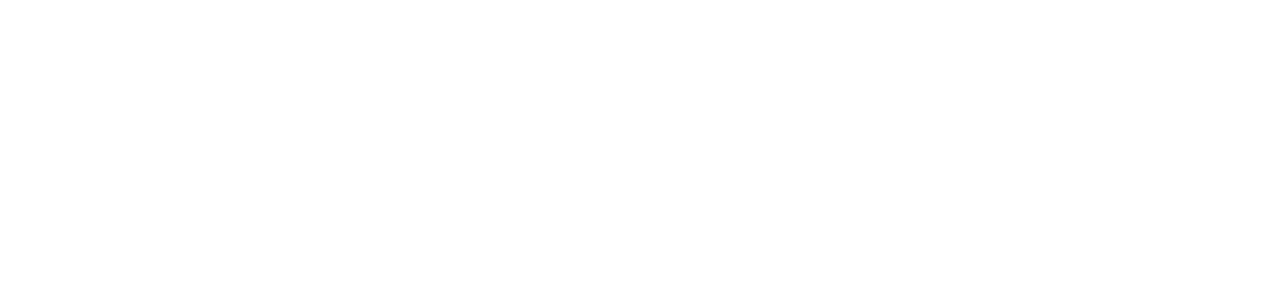
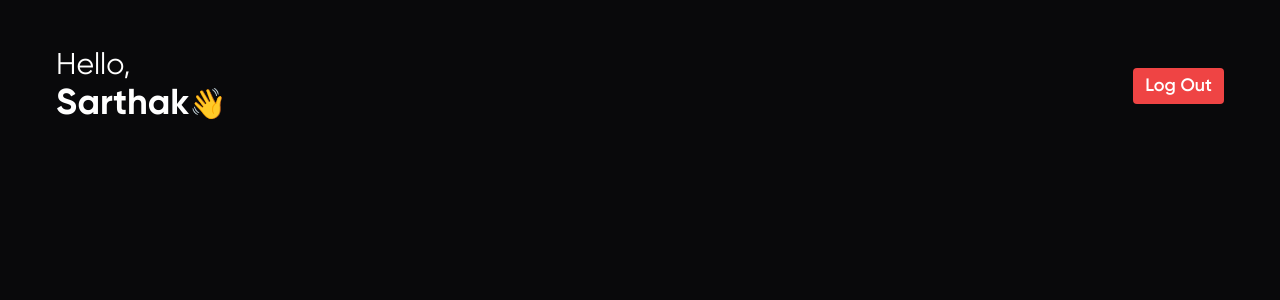
Before and after one commit to ad1tyac0des/Employee-Management-System, a React (Vite) app: page / in a window 1280 px wide. Shown: the top 300 px of the page. Built offline with nearby package versions, Linux system fonts and the light colour scheme.

Commit message:
feat: Implement Employee Header component

```diff
--- a/src/components/Dashboard/EmployeeDashboard/EmployeeDashboard.jsx
+++ b/src/components/Dashboard/EmployeeDashboard/EmployeeDashboard.jsx
@@ -4,7 +4,7 @@
 
 const EmployeeDashboard = () => {
     return (
-        <div>
+        <div className='w-full h-screen px-5 md:px-14 pt-10 md:pt-12 bg-zinc-950'>
             <EmployeeHeader />
             <EmployeeTaskSummary />
             <EmployeeTaskList />
--- a/src/components/Dashboard/EmployeeDashboard/EmployeeHeader.jsx
+++ b/src/components/Dashboard/EmployeeDashboard/EmployeeHeader.jsx
@@ -1,7 +1,8 @@
 const EmployeeHeader = () => {
     return (
-        <div>
-
+        <div className="flex items-center justify-between text-white">
+            <h1 className="text-2xl leading-none md:text-3xl">Hello, <br /><span className="text-3xl md:text-4xl font-bold">Sarthak</span>👋</h1>
+            <button className="px-3 py-1 rounded bg-red-500 text-sm md:text-lg font-semibold">Log Out</button>
         </div>
     )
 }
```
